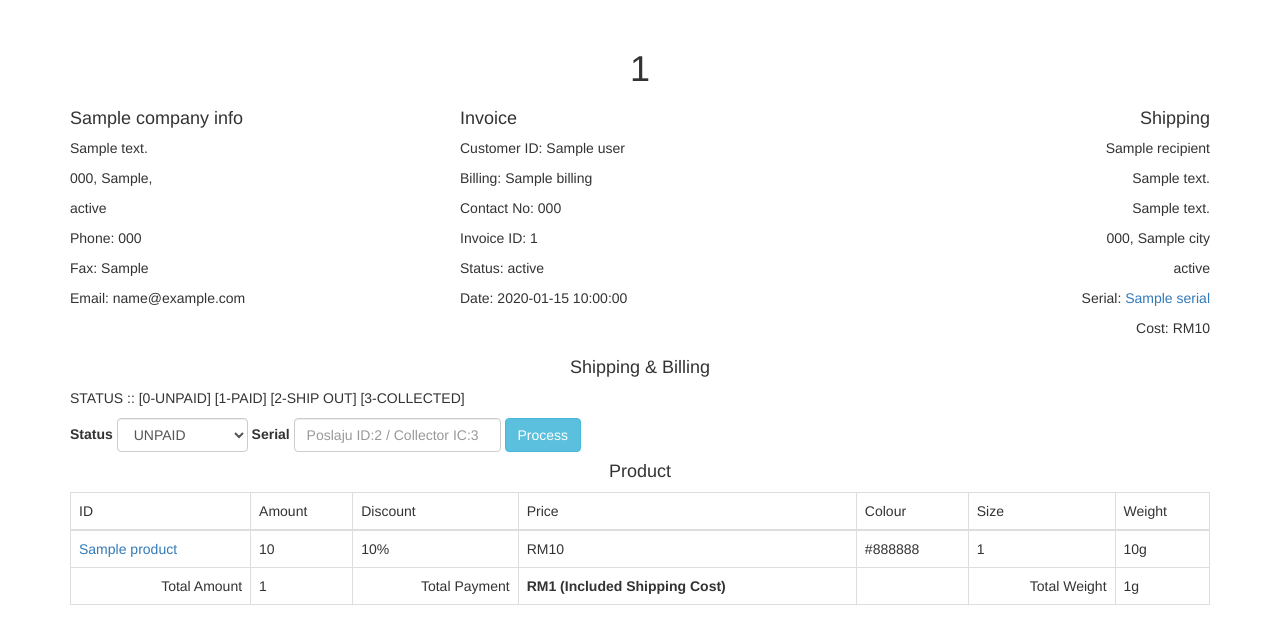
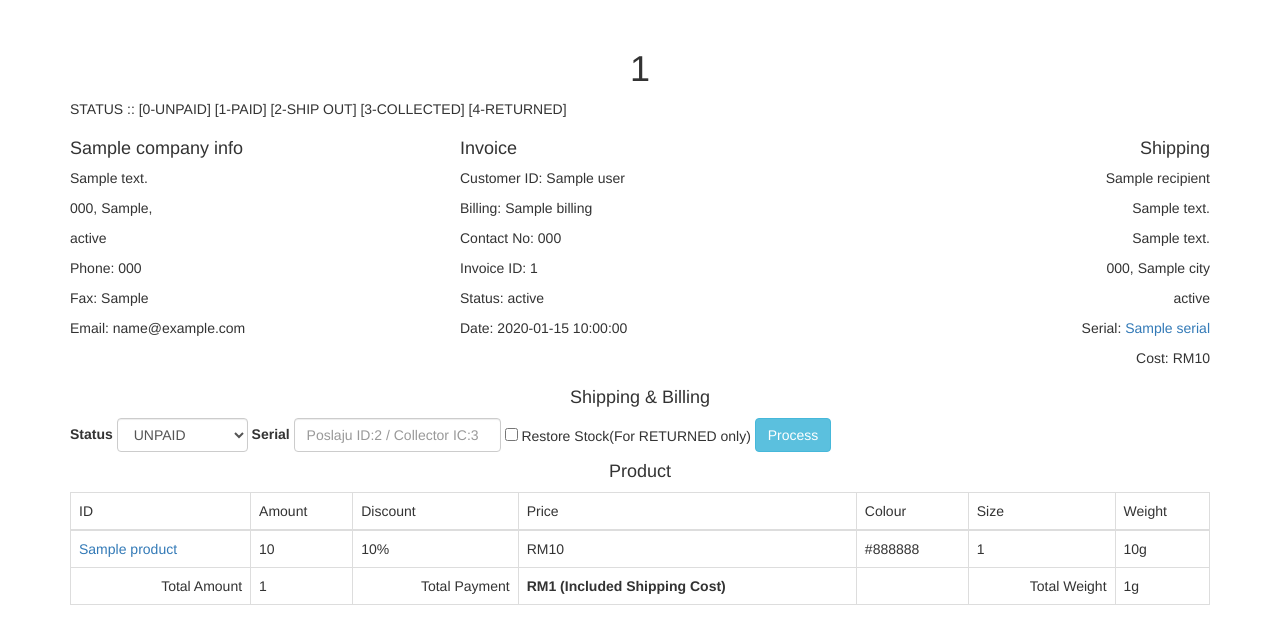
Before and after one commit to rahmatcmos/Slim-Ionic-Server, a PHP site: template resources/views/invoice/backend/view_invoice.twig in a window 1280 px wide. Shown: the part 51-695 px from the top of the page. Run offline with PHP 8.4, Linux system fonts and the light colour scheme; the template is opened without the code that fills it: most values are stand-ins (such as "Sample title", 1, 10 or a date in 2020); some libraries are stand-ins or nearby versions.

Commit message:
Add return option for invoices

```diff
--- a/resources/views/checkout/checkout.twig
+++ b/resources/views/checkout/checkout.twig
@@ -15,7 +15,7 @@
 <td>RM{{ value.price }}</td>
 <td>{{ value.colour }}</td>
 <td>{{ value.size }}</td>
-<td>{{ value.weight }}</td>
+<td>{{ value.weight }}g</td>
 <td>
 <form action="{{ path_for('checkout.delete') }}" method="post">
 <input type="hidden" name="id" id="id" value="{{ value.id }}">
--- a/resources/views/invoice/backend/invoice.twig
+++ b/resources/views/invoice/backend/invoice.twig
@@ -11,7 +11,7 @@
 <button type="submit" class="btn btn-warning">Search</button>
 </form>
 <hr>
-<p>STATUS :: [0-UNPAID] [1-PAID] [2-SHIP OUT] [3-COLLECTED]</p>
+<p>STATUS :: [0-UNPAID] [1-PAID] [2-SHIP OUT] [3-COLLECTED] [4-RETURNED]</p>
 <div class="table-responsive">
 <table class="table table-bordered">
 <thead><tr><td>ID</td><td>Method</td><td>Total Amount</td><td>Total Price</td><td>Total Weight</td><td>Status</td><td>Created At</td><td>Delete</td></tr></thead>
--- a/resources/views/invoice/backend/view_invoice.twig
+++ b/resources/views/invoice/backend/view_invoice.twig
@@ -3,6 +3,7 @@
 <div class="content">
 <h1 class="text-center">{{ invoice.id }}</h1>
 <div class="row">
+<div class="col-xs-12"><p>STATUS :: [0-UNPAID] [1-PAID] [2-SHIP OUT] [3-COLLECTED] [4-RETURNED]</p></div>
 <div class="col-xs-12 col-md-4">
 <h4>{{ company_info.self_name }}</h4>
 <p>{{ company_info.self_address }}</p>
@@ -39,7 +40,6 @@
 <div class="row">
 <div class="col-xs-12">
 <h4 class="text-center">Shipping & Billing</h4>
-<p>STATUS :: [0-UNPAID] [1-PAID] [2-SHIP OUT] [3-COLLECTED]</p>
 {% if errors.serial %}
 <span class="text-danger">{{ errors.serial | first }}</span>
 {% endif %}
@@ -53,11 +53,15 @@
 <option value="1" {{ (old.status ? old.status : invoice.status) == 1  ? 'selected' : ''}}>PAID</option>
 <option value="2" {{ (old.status ? old.status : invoice.status) == 2  ? 'selected' : ''}}>SHIP OUT</option>
 <option value="3" {{ (old.status ? old.status : invoice.status) == 3  ? 'selected' : ''}}>COLLECTED</option>
+<option value="4" {{ (old.status ? old.status : invoice.status) == 4  ? 'selected' : ''}}>RETURNED</option>
 </select>
 </div>
 <div class="form-group{{ errors.serial ? ' has-error' : '' }}">
 <label for="serial">Serial</label>
 <input type="text" name="serial" id="serial" placeholder="Poslaju ID:2 / Collector IC:3" value="{{ old.serial }}" class="form-control">
+</div>
+<div class="checkbox">
+<label><input id="restore" type="checkbox" name="restore"> Restore Stock(For RETURNED only)</label>
 </div>
 {{ csrf.field | raw }}
 <button type="submit" onClick="return confirm('Are you sure to add to process ?')" class="btn btn-info">Process</button>
--- a/resources/views/invoice/frontend/invoice.twig
+++ b/resources/views/invoice/frontend/invoice.twig
@@ -2,7 +2,7 @@
 {% block content %}
 <div class="content">
 <h1 class="text-center">Invoice</h1>
-<p>STATUS :: [0-UNPAID] [1-PAID] [2-SHIP OUT] [3-COLLECTED]</p>
+<p>STATUS :: [0-UNPAID] [1-PAID] [2-SHIP OUT] [3-COLLECTED] [4-RETURNED]</p>
 <div class="table-responsive">
 <table class="table table-bordered">
 <thead><tr><td>ID</td><td>Method</td><td>Total Amount</td><td>Total Price</td><td>Total Weight</td><td>Status</td><td>Created At</td><td>Delete</td></tr></thead>
--- a/resources/views/invoice/frontend/view_invoice.twig
+++ b/resources/views/invoice/frontend/view_invoice.twig
@@ -3,6 +3,7 @@
 <div class="content">
 <h1 class="text-center">{{ invoice.id }}</h1>
 <div class="row">
+<div class="col-xs-12"><p>STATUS :: [0-UNPAID] [1-PAID] [2-SHIP OUT] [3-COLLECTED] [4-RETURNED]</p></div>
 <div class="col-xs-12 col-md-4">
 <h4>{{ company_info.self_name }}</h4>
 <p>{{ company_info.self_address }}</p>
```
Also changed, not shown: app/Controllers/BackendInvoiceController.php (+22 -0 lines).
